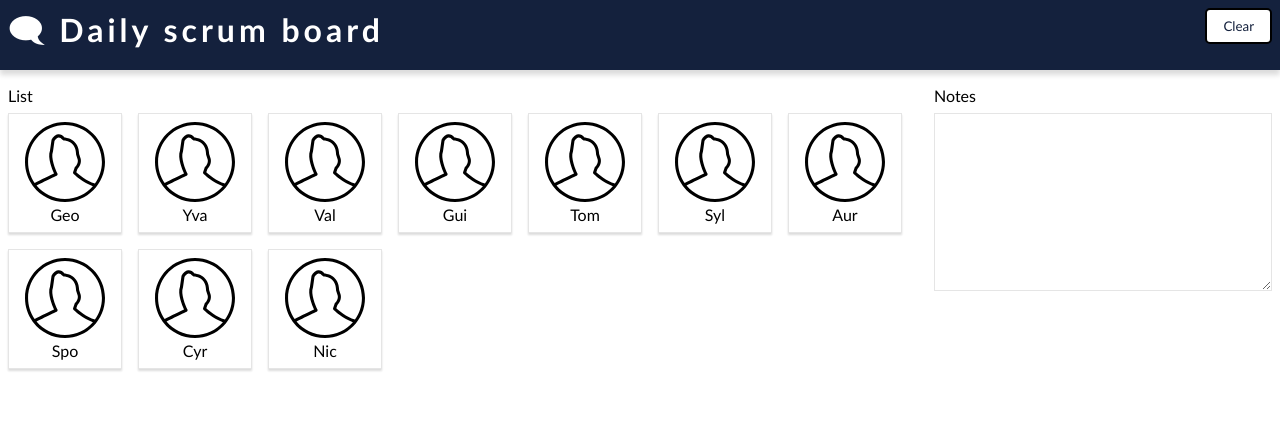
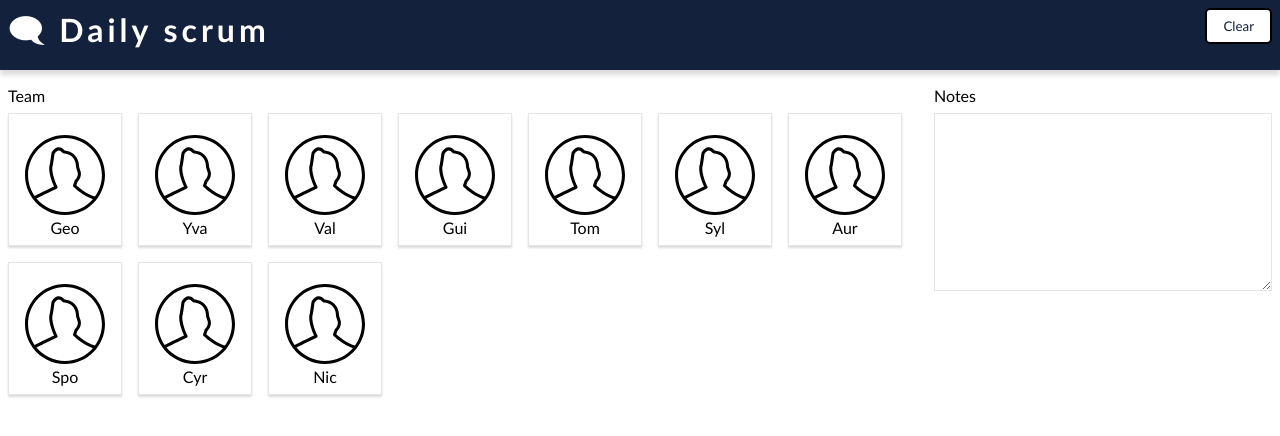
Before and after one commit to yvzn/melee, a Preact app: page / in a window 1280 px wide. Shown: the top 436 px of the page. Built offline with nearby package versions, Linux system fonts and the light colour scheme.

Commit message:
Fix accessibility issues

```diff
--- a/index.html
+++ b/index.html
@@ -5,6 +5,7 @@
 	<meta charset="UTF-8" />
 	<link rel="icon" type="image/svg+xml" href="/src/favicon.svg" />
 	<meta name="viewport" content="width=device-width, initial-scale=1.0" />
+	<meta name="description" content="Organise daily scrums in a remote-first world">
 	<title>Daily scrum board</title>
 </head>
 
--- a/src/app.jsx
+++ b/src/app.jsx
@@ -8,7 +8,7 @@ function Speakers(props) {
 	return (
 		<main>
 			<header>
-				<h1>🗨 Daily scrum board</h1>
+				<h1>🗨 Daily scrum</h1>
 				<aside>
 					<button type="reset" form="speakers-form">
 						Clear
@@ -17,14 +17,14 @@ function Speakers(props) {
 			</header>
 			<form id="speakers-form">
 				<fieldset id="speakers">
-					<legend>List</legend>
+					<legend title="Select to mark team member">Team</legend>
 					{props.speakers.map((speaker, index) => (
 						<SpeakerCard key={index} name={speaker} />
 					))}
 				</fieldset>
 				<fieldset id="notes">
-					<legend>Notes</legend>
-					<textarea></textarea>
+					<legend><label htmlFor="noteinput">Notes</label></legend>
+					<textarea id="noteinput"></textarea>
 				</fieldset>
 			</form>
 		</main>
@@ -45,7 +45,7 @@ function SpeakerCard(props) {
 
 function Avatar() {
 	return (
-		<svg version="1.1" x="0px" y="0px" viewBox="0 0 512 512">
+		<svg version="1.1" x="0px" y="0px" viewBox="0 0 512 512" fill="currentColor">
 			<g>
 				<path
 					d="M256,0C114.836,0,0,114.836,0,256c0,55.849,17.988,107.567,48.454,149.692c0.197,0.897,0.479,1.781,0.94,2.625
--- a/src/index.css
+++ b/src/index.css
@@ -11,7 +11,6 @@
 }
 
 * {
-	color: var(--color-black);
 	font-family: "Trebuchet MS", sans-serif;
 	margin: 0;
 	padding: 0;
@@ -20,6 +19,7 @@
 main {
 	align-items: center;
 	box-sizing: border-box;
+	color: var(--color-black);
 }
 
 header {
@@ -68,11 +68,10 @@ article {
 }
 
 input {
-	height: 0;
-	visibility: hidden;
+	margin-left: -10000px;
 }
 
-label {
+article label {
 	cursor: pointer;
 	padding: var(--space-small) var(--space-medium);
 	position: relative;
@@ -96,8 +95,17 @@ input:checked ~ label::before {
 	width: 1.5rem;
 }
 
+input:checked:focus-visible ~ label::before {
+	background-color: var(--color-black);
+	transition: background-color 0.2s ease-out;
+}
+
 input:focus-visible ~ label {
 	transform: scale(1.1, 1.1);
+}
+
+input:focus-visible ~ label svg {
+	color: var(--color-accent-2);
 }
 
 button {
```
Also changed, not shown: 1 other file (tests, documents, lock files or other folders).
